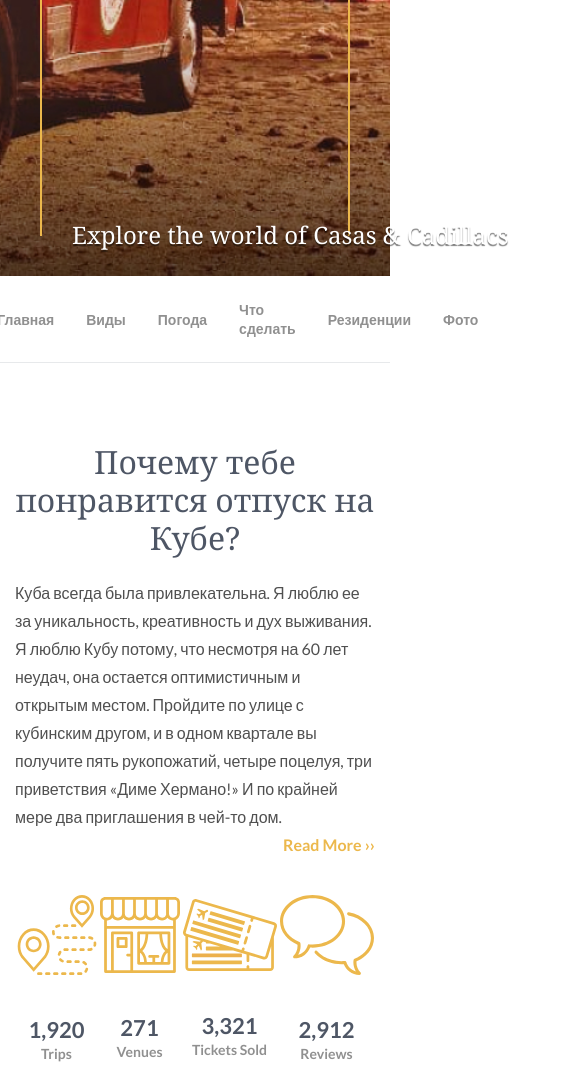
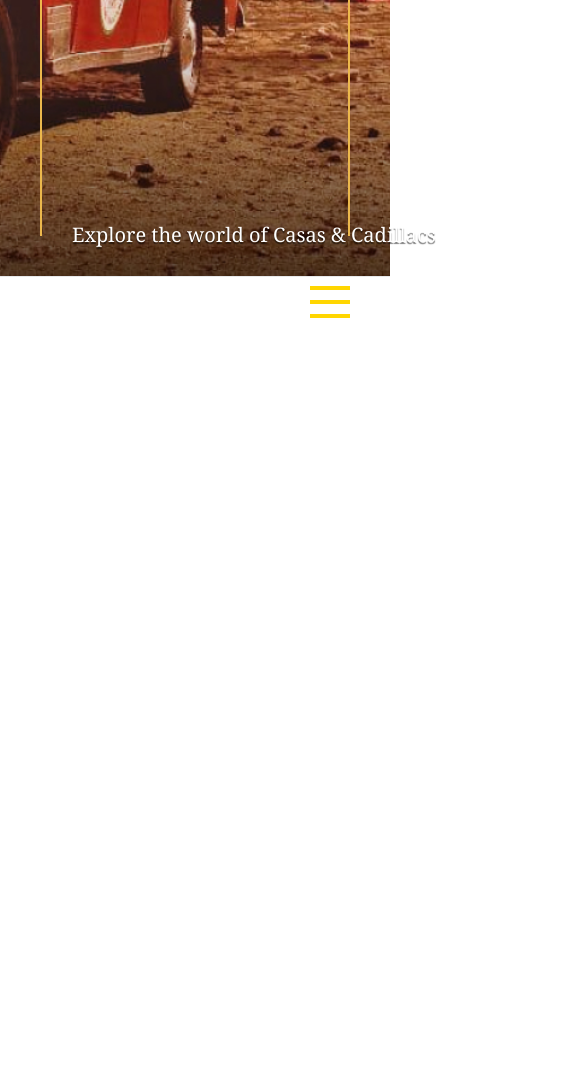
Before and after one commit to Nielll951/Cuba, a plain HTML site: page index.html in a window 390 px wide. Shown: the part 568-1649 px from the top of the page, 585 px wide, since content can reach past the window. After the commit the page ends 896 px from the top, so only its background shows below. Drawn offline with nearby package versions, Linux system fonts and the light colour scheme.

Commit message:
adapted some elements in header

```diff
--- a/css/style.css
+++ b/css/style.css
@@ -460,3 +460,55 @@
   font-size: 14px;
   line-height: 19px;
 }
+
+.menu__btn {
+  display: none;
+}
+
+@media (max-width: 700px) {
+  .header__title {
+    font-size: 120px;
+    line-height: 150px;
+  }
+
+  .header__text {
+    font-size: 20px;
+  }
+
+  .menu {
+    position: relative;
+  }
+
+  .menu__btn {
+    display: block;
+    position: absolute;
+    cursor: pointer;
+    width: 40px;
+    top: 10px;
+    right: 40px;
+  }
+
+  .menu__btn span {
+    display: block;
+    margin-bottom: 10px;
+    background-color: #FFD600;
+    height: 4px;
+  }
+
+  .menu__list {
+    display: none;
+    text-align: center;
+    padding-top: 60px;
+    border-bottom: 4px solid #ECB84C;
+  }
+
+  .menu__list-link {
+    display: block;
+    border-top: 4px solid #ECB84C;
+  }
+
+  .menu__list-link:hover {
+    border-bottom: none;
+  }
+
+}
--- a/index.html
+++ b/index.html
@@ -23,6 +23,11 @@
       </div>
     </div>
     <nav class="menu">
+      <div class="menu__btn">
+        <span></span>
+        <span></span>
+        <span></span>
+      </div>
       <ul class="menu__list">
         <li class="menu__list-item">
           <a class="menu__list-link" href="#">Резюме</a>
@@ -48,7 +53,7 @@
       </ul>
     </nav>
   </header>
-  <main>
+  <!-- <main>
     <section class="reason">
       <div class="container section-line">
         <h2 class="reason__title title">
@@ -209,7 +214,7 @@
         © 2020 Все права защищены
       </div>
     </div>
-  </footer>
+  </footer> -->
 
 
 
--- a/js/main.js
+++ b/js/main.js
@@ -3,4 +3,8 @@
     prevArrow: '<button type="button" class="slick-prev"><img src="images/arrow-left.svg" alt=""></button>',
     nextArrow: '<button type="button" class="slick-next"><img src="images/arrow-right.svg" alt=""></button>',
   });
+
+  $('.menu__btn').on('click', function(){
+    $('.menu__list').slideToggle();
+  });
 });
```
